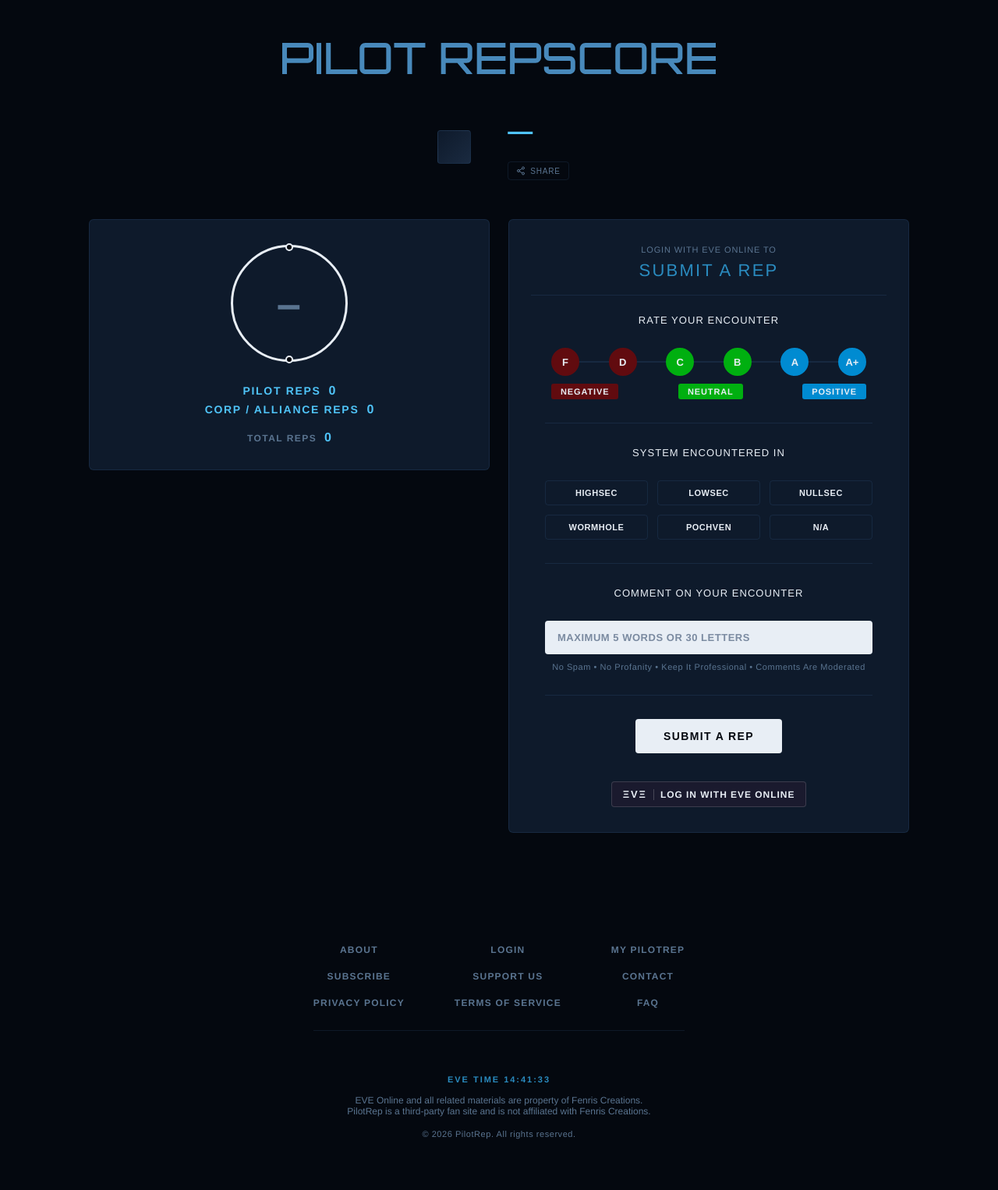
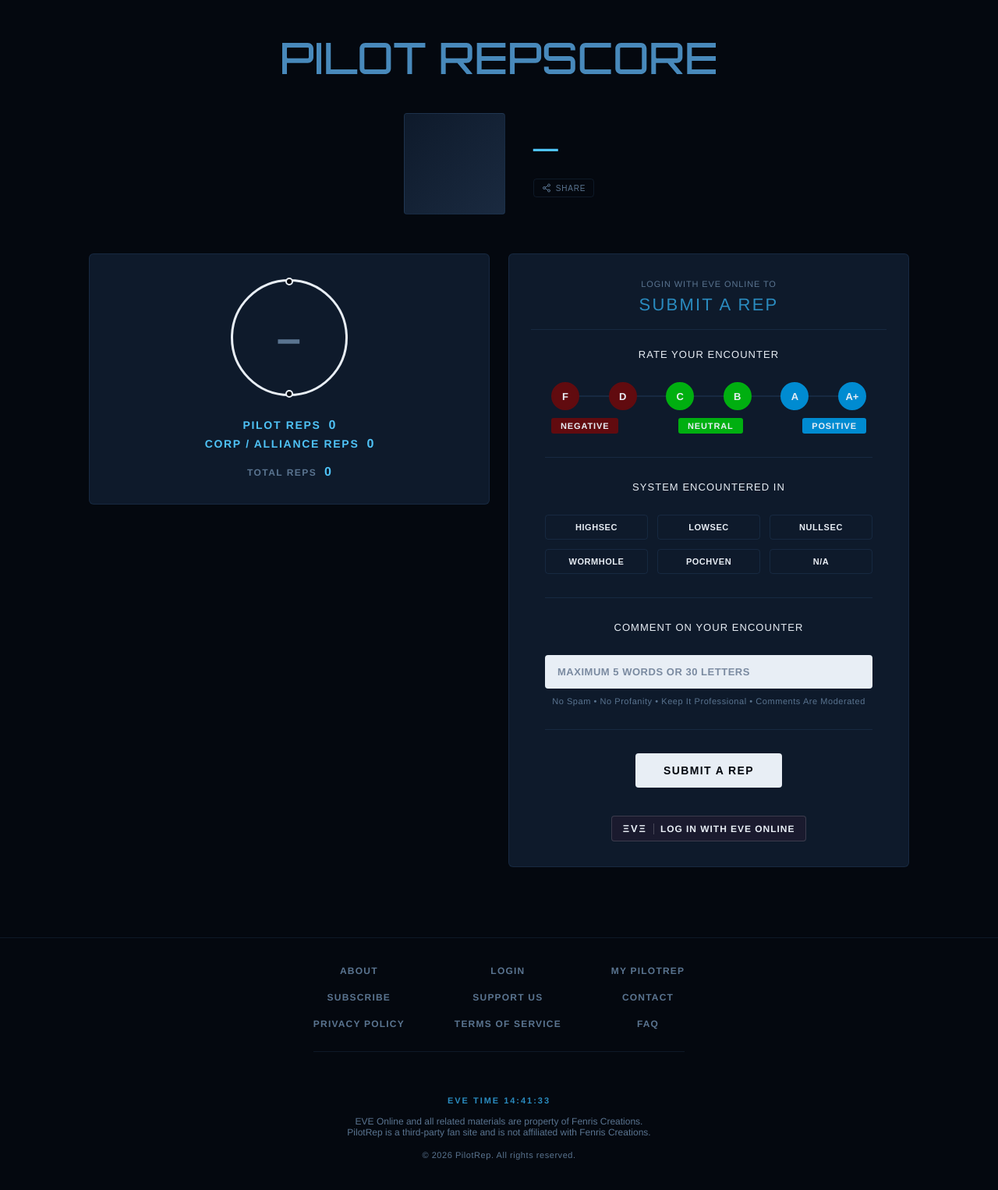
Before and after one commit to SolutionDesignsPR/pilotrep, a website: page pilot.html in a window 1280 px wide. Shown: the part 80-1606 px from the top of the page at 78% size. Before the commit the page ends 1580 px from the top, so only its background shows below. Drawn offline with Linux system fonts and the light colour scheme; no server answers.

Commit message:
Portrait Pic Revert

```diff
--- a/pilot.html
+++ b/pilot.html
@@ -257,7 +257,6 @@
     }
     .search-drop-note a { color: var(--cyan); text-decoration: none; font-weight: 600; }
     .search-drop-note a:hover { color: #7dd8fa; }
-    .pilot-portrait img { width: 170px; height: 200px; border-radius: 4px; object-fit: cover; border: 1px solid var(--border); }
     .nav-search-sub {
       font-size: 11px;
       color: var(--muted);
@@ -282,7 +281,7 @@
     /* ── PILOT HEADER ── */
     .pilot-header {
       display: flex;
-      align-items: stretch;
+      align-items: center;
       justify-content: center;
       gap: 36px;
       max-width: 960px;
@@ -290,17 +289,9 @@
       padding: 0 24px;
       flex-wrap: wrap;
     }
-    .pilot-portrait-wrap {
-      display: flex;
-      align-items: center;
-      justify-content: center;
-      flex-shrink: 0;
-      min-width: 65px;
-    }
     .pilot-portrait {
-      width: auto;
-      height: 50%;
-      aspect-ratio: 1 / 1;
+      width: 130px;
+      height: 130px;
       border-radius: 4px;
       object-fit: cover;
       background: linear-gradient(135deg, #0e1a2b 0%, #1a2a40 100%);
@@ -600,9 +591,8 @@
     .comment-row.pos     { background: var(--grade-a); }
     .comment-row.neutral { background: var(--grade-b); }
     .comment-row.has-votes { align-items: stretch; }
-    .rep-row-right.has-votes { align-items: stretch; }
-    .rep-row-right.has-votes .rep-grade-badge { align-self: center; }
-    .rep-vote-col { display: flex; flex-direction: column; align-items: center; justify-content: space-between; gap: 5px; height: auto; }
+    .rep-row-right.has-votes { align-items: center; height: 100%; }
+    .rep-vote-col { display: flex; flex-direction: column; align-items: center; justify-content: space-between; gap: 5px; height: 100%; }
     .vote-row { display: flex; align-items: center; gap: 10px; }
     .vote-btn {
       display: flex;
@@ -906,8 +896,9 @@
     .legal-note a { color: var(--cyan); text-decoration: none; }
 
     .site-footer {
-      margin-top: 60px;
-      padding: 30px 24px 40px;
+      margin-top: 40px;
+      padding: 32px 24px 40px;
+      border-top: 1px solid var(--border);
       text-align: center;
     }
     .footer-grid {
@@ -952,7 +943,6 @@
       .panels-section { grid-template-columns: 1fr; }
       .pilot-header { text-align: center; justify-content: center; }
       .pilot-header-info { text-align: center; }
-      .pilot-portrait { width: 130px; height: 130px; aspect-ratio: auto; min-width: 0; }
       .nav-links { order: 3; width: 100%; }
       .nav-right { align-items: center; width: 100%; }
     }
@@ -998,10 +988,8 @@
 
   <!-- PILOT HEADER -->
   <section class="pilot-header">
-    <div class="pilot-portrait-wrap">
-      <img class="pilot-portrait" id="pilotPortrait" src="" alt="" style="display:none;" />
-      <div class="pilot-portrait" id="pilotPortraitPlaceholder"></div>
-    </div>
+    <img class="pilot-portrait" id="pilotPortrait" src="" alt="" style="display:none;" />
+    <div class="pilot-portrait" id="pilotPortraitPlaceholder"></div>
     <div class="pilot-header-info">
       <div class="pilot-header-name" id="pilotName">—</div>
       <div class="pilot-header-details" id="pilotDetails"></div>
```
Also changed, not shown: my-pilotrep.html (+10 -22 lines).
